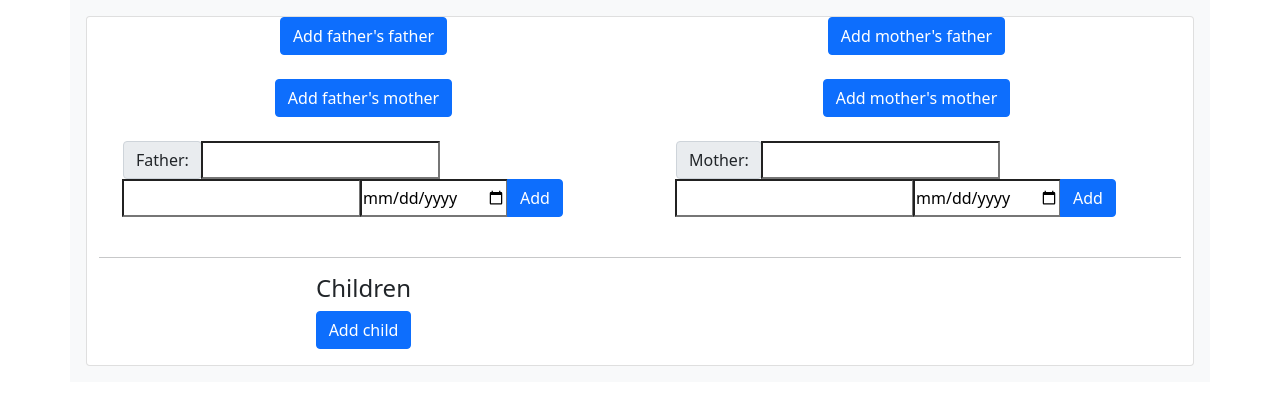
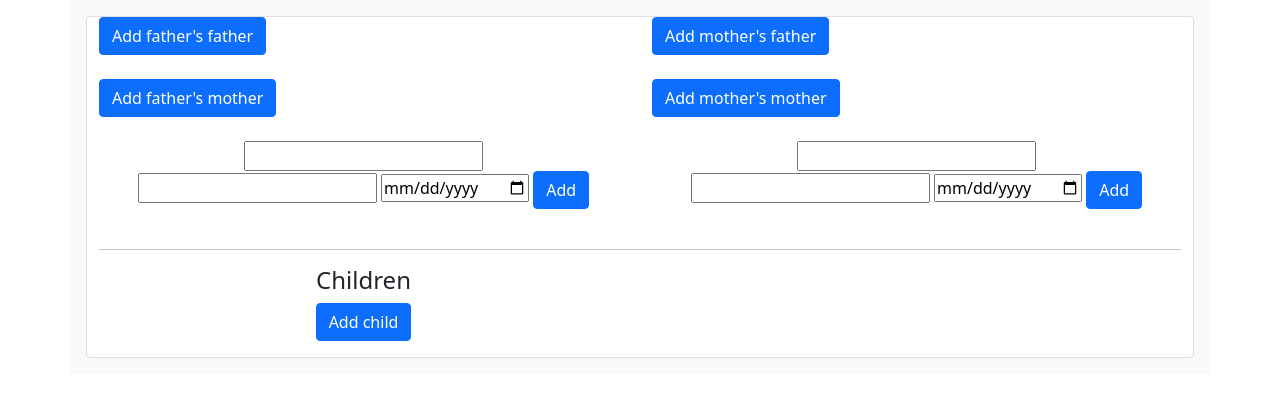
Before and after one commit to historyman1973/genealogy, a Flask app: page / in a window 1280 px wide. Shown: the part 56-461 px from the top of the page. Run offline with Flask 2, Linux system fonts and the light colour scheme; parts of the project's set-up code (start-up, migrations or seed data) failed here and were passed over; some libraries are stand-ins or nearby versions.

Commit message:
Improved UI of family view

```diff
--- a/app.py
+++ b/app.py
@@ -5,8 +5,7 @@ if __name__ == "__main__":
 
 
 @app.template_filter()
-# def datetimefilter(value, format='%Y/%m/%d %H:%M'):
-def datedisplay(value, format='%d %B, %Y'):
+def datedisplay(value, format='%d %B, %Y (%a)'):
     """Convert a datetime to a different format."""
     return value.strftime(format)
 
--- a/genealogy/individual/templates/home.html
+++ b/genealogy/individual/templates/home.html
@@ -8,9 +8,9 @@
                 {{form.hidden_tag()}}
                 <div class="container">
                     <div class="row">
-                        <div class="col-6">
+                        <div class="col-6 d-flex">
                             {% if patgrandfather %}
-                            <h3>{{ patgrandfather.fullname }} ({{ moment(patgrandfather.dob).format('YYYY') }} - )</h3>
+                            <button type="button" class="btn btn-outline-primary col-12 btn-lg" name="patgrandfatherfocus">{{ patgrandfather.fullname }} ({{ moment(patgrandfather.dob).format('YYYY') }} - )</button>
                             {% else %}
                             <!-- Button trigger modal -->
                             <button type="button" class="btn btn-primary" data-bs-toggle="modal" data-bs-target="#addpatGrandfather">
@@ -40,9 +40,9 @@
                             </div>
                             {% endif %}
                         </div>
-                        <div class="col-6">
+                        <div class="col-6 d-flex">
                             {% if matgrandfather %}
-                            <h3>{{ matgrandfather.fullname }} ({{ moment(matgrandfather.dob).format('YYYY') }} - )</h3>
+                            <button type="button" class="btn btn-outline-primary col-12 btn-lg" name="matgrandfatherfocus">{{ matgrandfather.fullname }} ({{ moment(matgrandfather.dob).format('YYYY') }} - )</button>
                             {% else %}
                             <!-- Button trigger modal -->
                             <button type="button" class="btn btn-primary" data-bs-toggle="modal" data-bs-target="#addmatGrandfather">
@@ -76,9 +76,9 @@
                     </div>
                     <br>
                     <div class="row">
-                        <div class="col">
+                        <div class="col d-flex">
                             {% if patgrandmother %}
-                            <h3>{{ patgrandmother.fullname }} ({{ moment(patgrandmother.dob).format('YYYY') }} - )</h3>
+                            <button type="button" class="btn btn-outline-danger col-12 btn-lg" name="patgrandmotherfocus">{{ patgrandmother.fullname }} ({{ moment(patgrandmother.dob).format('YYYY') }} - )</button>
                             {% else %}
                             <!-- Button trigger modal -->
                             <button type="button" class="btn btn-primary" data-bs-toggle="modal" data-bs-target="#addpatGrandmother">
@@ -109,9 +109,9 @@
                             </div>
                             {% endif %}
                         </div>
-                        <div class="col">
+                        <div class="col d-flex">
                             {% if matgrandmother %}
-                            <h3>{{ matgrandmother.fullname }} ({{ moment(matgrandmother.dob).format('YYYY') }} - )</h3>
+                            <button type="button" class="btn btn-outline-danger col-12 btn-lg" name="matgrandmotherfocus">{{ matgrandmother.fullname }} ({{ moment(matgrandmother.dob).format('YYYY') }} - )</button>
                             {% else %}
                             <!-- Button trigger modal -->
                             <button type="button" class="btn btn-primary" data-bs-toggle="modal" data-bs-target="#addmatGrandmother">
@@ -147,12 +147,8 @@
                     <div class="row row-cols-2 row-cols-md-2">
                         <div class="col">
                             <div class="container">
-                                <div class="input-group">
-                                    <div class="input-group-prepend">
-                                        <span class="input-group-text">{{ form.father_forenames.label }}</span>
-                                    </div>
                                 {% if father %}
-                                    <h3>{{ father.fullname }} ({{ moment(father.dob).format('YYYY') }} - )</h3>
+                                <h3 class="text-center">{{ father.fullname }} ({{ moment(father.dob).format('YYYY') }} - )</h3>
                                 {% else %}
                                 {{ form.father_forenames() }}
                                 {{ form.father_surname() }}
@@ -161,22 +157,16 @@
                                 {% endif %}
                             </div>
                         </div>
-                        </div>
                         <div class="col">
                             <div class="container">
-                                <div class="input-group">
-                                    <div class="input-group-prepend">
-                                        <span class="input-group-text">{{ form.mother_forenames.label }}</span>
-                                    </div>
                                 {% if mother %}
-                                    <h3>{{ mother.fullname }} ({{ moment(mother.dob).format('YYYY') }} - )</h3>
+                                <h3 class="text-center">{{ mother.fullname }} ({{ moment(mother.dob).format('YYYY') }} - )</h3>
                                 {% else %}
                                 {{ form.mother_forenames() }}
                                 {{ form.mother_surname() }}
                                 {{ form.mother_dob }}
                                 <input type="submit" class="btn btn-primary" value="Add" name="addmother"/>
                                 {% endif %}
-                                </div>
                             </div>
                         </div>
                     </div>
@@ -190,11 +180,10 @@
                     <div class="row">
                         <div class="col col-sm-6">
                             {% if children %}
-                            <ul class="list-group">
                             {% for child in children %}
-                                <li class="list-group-item"><h3>{{ child.forenames }} {{ child.surname }} ({{ moment(child.dob).format('YYYY') }} - )</h3></li>
+                            <button type="button" class="btn btn-outline-success col-12 btn-lg" name="childfocus">{{ child.forenames }} {{ child.surname }} ({{ moment(child.dob).format('YYYY') }} - )</button>
+                            <br>
                             {% endfor %}
-                            </ul>
                             <br>
                             {% endif %}
                             <!-- Button trigger modal -->
```
Lines whose indentation alone changed are shown as unchanged.
